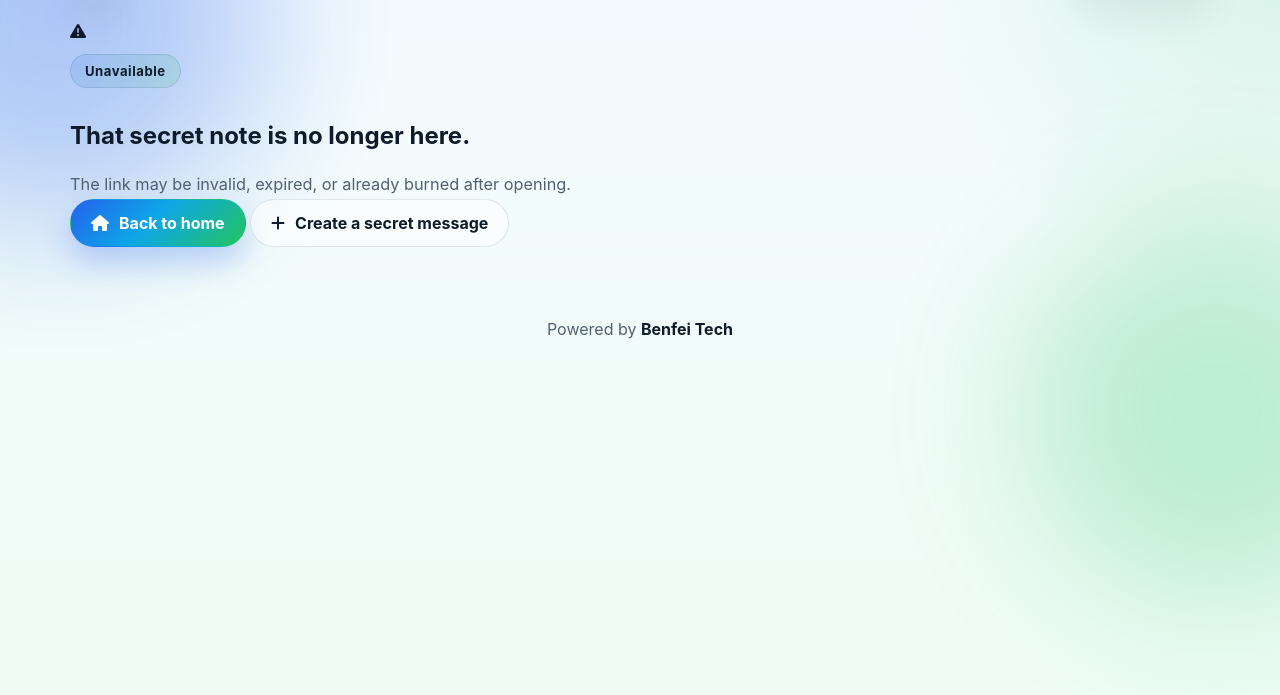
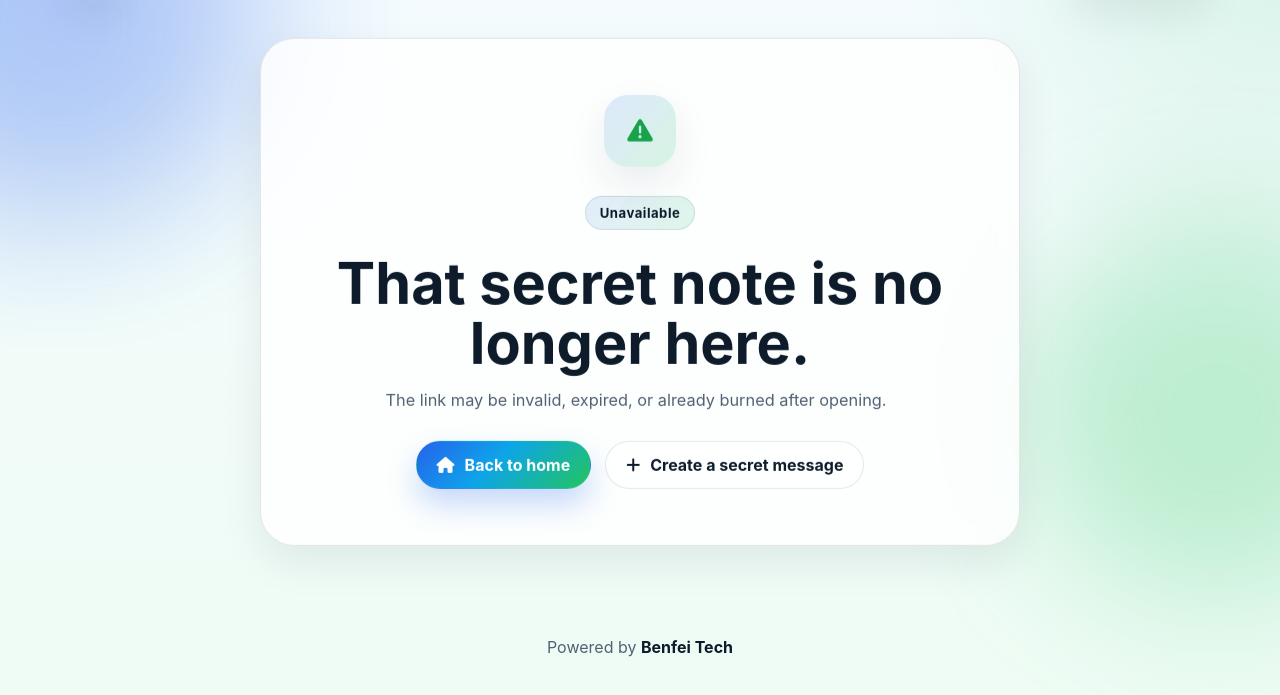
Before and after one commit to Benfeitech/Enc-Note, a website: page 404.html in a window 1280 px wide. Shown: the part 71-766 px from the top of the page. Drawn offline with Linux system fonts and the light colour scheme.

Commit message:
Update styles.css

```diff
--- a/assets/css/styles.css
+++ b/assets/css/styles.css
@@ -933,3 +933,76 @@ html[data-theme="dark"] .meta-row span {
     justify-content: center;
   }
 }
+
+
+
+.error-shell {
+  display: grid;
+  place-items: center;
+  min-height: 68vh;
+}
+
+.error-card {
+  width: min(760px, 100%);
+  background: var(--surface);
+  border: 1px solid var(--border);
+  box-shadow: var(--shadow);
+  backdrop-filter: blur(16px);
+  border-radius: calc(var(--card-radius) + 10px);
+  padding: clamp(28px, 5vw, 56px);
+  text-align: center;
+  transition:
+    transform var(--transition),
+    box-shadow var(--transition),
+    border-color var(--transition);
+  animation: floatCard 6s ease-in-out infinite;
+}
+
+.error-card:hover {
+  transform: translateY(-4px);
+  border-color: var(--border-hover);
+  box-shadow: var(--shadow-hover);
+}
+
+.error-icon {
+  width: 72px;
+  height: 72px;
+  border-radius: 24px;
+  margin: 0 auto 16px;
+  display: grid;
+  place-items: center;
+  background: linear-gradient(135deg, rgba(37, 99, 235, 0.14), rgba(34, 197, 94, 0.18));
+  color: var(--accent);
+  font-size: 1.6rem;
+  box-shadow: var(--shadow);
+}
+
+.error-card h1 {
+  margin: 10px 0 12px;
+  font-size: clamp(2rem, 5vw, 3.6rem);
+  line-height: 1.05;
+}
+
+.error-actions {
+  display: flex;
+  flex-wrap: wrap;
+  justify-content: center;
+  gap: 14px;
+  margin-top: 26px;
+}
+
+@keyframes floatCard {
+  0%,
+  100% {
+    transform: translateY(0);
+  }
+  50% {
+    transform: translateY(-5px);
+  }
+}
+
+@media (max-width: 720px) {
+  .error-actions {
+    flex-direction: column;
+  }
+}
```
